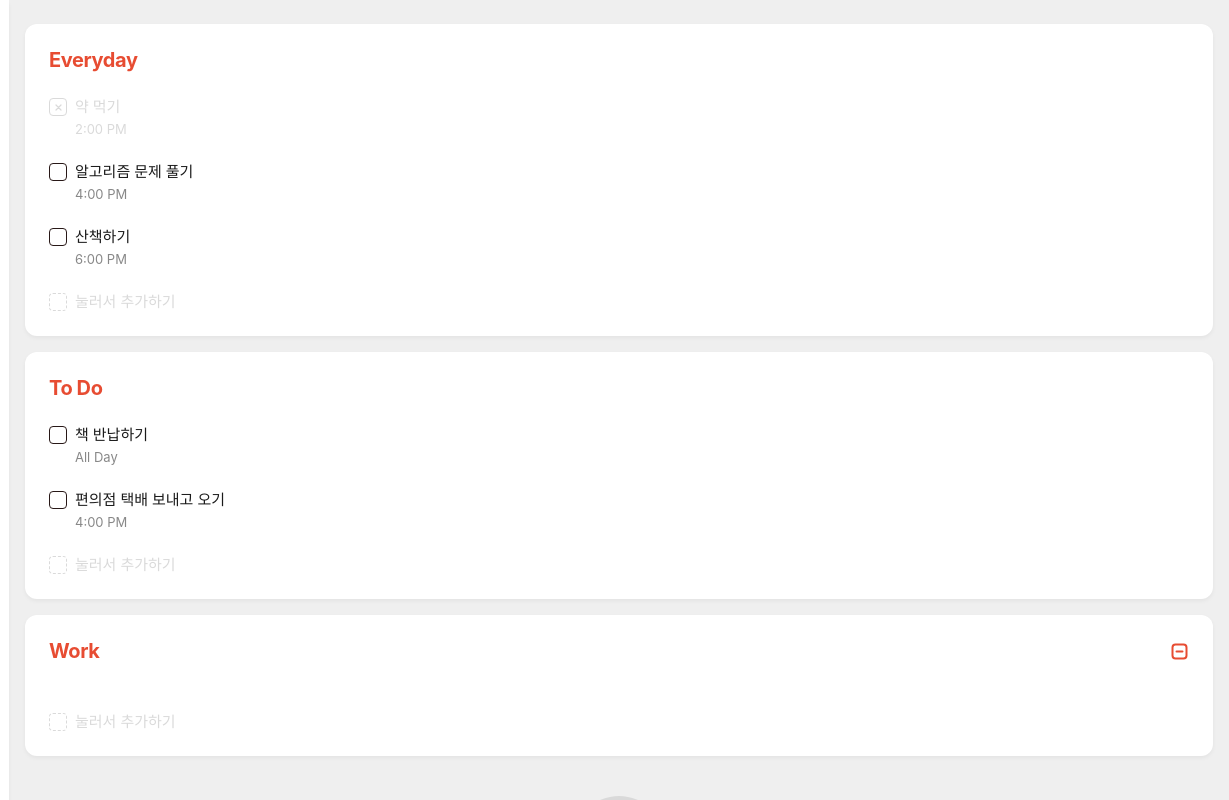
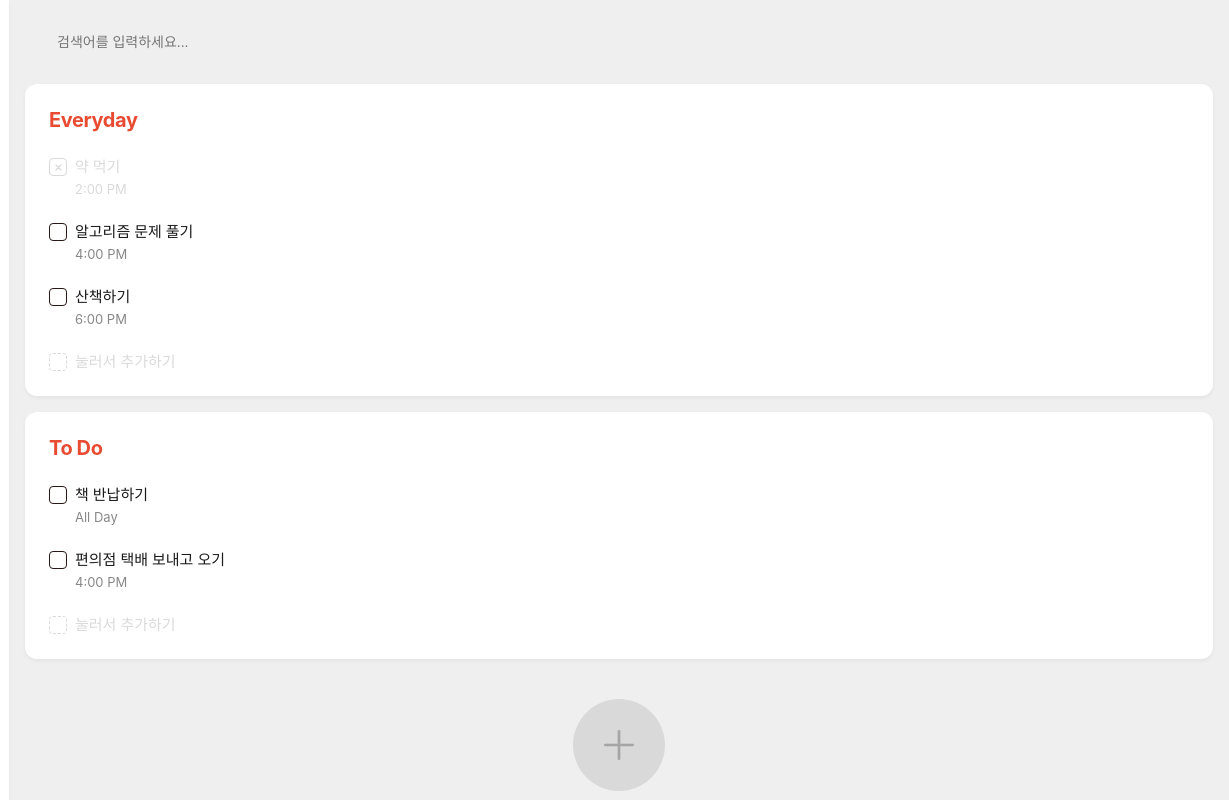
Before and after one commit to soprue/vanilla-reminder, a website built with webpack: page src/index.html in a window 1280 px wide. Shown: the full height of the page, 51-1280 px from the left. Built offline with nearby package versions, Linux system fonts and the light colour scheme.

Commit message:
feat: 실시간 검색 필터링 기능 및 Empty State UI 구현

```diff
--- a/src/features/reminder/presentation/ReminderPage.ts
+++ b/src/features/reminder/presentation/ReminderPage.ts
@@ -14,6 +14,7 @@ import plusIcon from '@assets/icons/plus.svg';
 interface ReminderState {
   addingSectionId: string | null;
   editingItemId: number | null; // 수정 중인 항목 ID
+  searchQuery: string; // 검색어 상태 추가
   showTimePopover: boolean;
   selectedTime: string;
   pickerAMPM: 'AM' | 'PM';
@@ -31,6 +32,7 @@ export default class ReminderPage extends Component<ComponentProps, ReminderStat
     this.state = {
       addingSectionId: null,
       editingItemId: null,
+      searchQuery: '',
       showTimePopover: false,
       selectedTime: 'All Day',
       pickerAMPM: 'AM',
@@ -160,6 +162,11 @@ export default class ReminderPage extends Component<ComponentProps, ReminderStat
     }
   }
 
+  handleSearch(e: Event) {
+    const target = e.target as HTMLInputElement;
+    this.setState({ searchQuery: target.value });
+  }
+
   handleLogout() {
     authStore.logout();
     this.router.navigate('/login');
@@ -170,9 +177,17 @@ export default class ReminderPage extends Component<ComponentProps, ReminderStat
   }
 
   render() {
-    const { addingSectionId, editingItemId, showTimePopover, selectedTime, pickerAMPM, pickerHour, pickerMinute } = this.state;
+    const { addingSectionId, editingItemId, searchQuery, showTimePopover, selectedTime, pickerAMPM, pickerHour, pickerMinute } = this.state;
     const { isDarkMode } = themeStore.getState();
     const { sections } = reminderStore.getState();
+
+    // 검색어에 따른 필터링 로직
+    const filteredSections = sections.map(section => ({
+      ...section,
+      items: section.items.filter(item =>
+        item.text.toLowerCase().includes(searchQuery.toLowerCase())
+      )
+    })).filter(section => section.items.length > 0 || (section.id === addingSectionId && !searchQuery));
 
     return jsx`
       <div class="app-container ${isDarkMode ? 'dark-mode' : ''}">
@@ -183,8 +198,20 @@ export default class ReminderPage extends Component<ComponentProps, ReminderStat
         })}
 
         <div class="reminder-list-wrapper">
+          <div class="search-bar-container">
+            <input
+              type="text"
+              class="search-input"
+              placeholder="검색어를 입력하세요..."
+              value="${searchQuery}"
+              oninput="${this.handleSearch.bind(this)}"
+            />
+          </div>
+
           <div class="sections-container">
-            ${sections.map((section) =>
+            ${
+              filteredSections.length > 0
+                ? filteredSections.map((section) =>
                     ReminderSection({
                       title: section.title,
                       category: section.id,
@@ -205,12 +232,22 @@ export default class ReminderPage extends Component<ComponentProps, ReminderStat
                       onAddItem: (e: KeyboardEvent) => this.handleAddReminder(e, section.id),
                       onDeleteSection: () => this.handleDeleteSection(section.id),
                     })
-            )}
+                  )
+                : jsx`
+                  <div class="empty-search-state">
+                    <p class="empty-message">"${searchQuery}"에 대한 검색 결과가 없습니다.</p>
+                  </div>
+                `
+            }
           </div>
 
+          ${
+            !searchQuery ? jsx`
               <button class="plus-btn-container" onclick="${() => reminderStore.addSection('New Section')}">
                 <img src="${plusIcon}" alt="add" />
               </button>
+            ` : ''
+          }
         </div>
       </div>
     `;
--- a/src/styles/modules/layout.css
+++ b/src/styles/modules/layout.css
@@ -43,6 +43,54 @@
   border-radius: var(--radius-sm);
 }
 
+/* Search Bar */
+.search-bar-container {
+  padding: 0 var(--spacing-md);
+  margin-bottom: var(--spacing-sm);
+}
+
+.search-input {
+  width: 100%;
+  padding: 10px 16px;
+  border-radius: var(--radius-lg);
+  border: none;
+  background-color: var(--color-gray-lighter);
+  font-size: 14px;
+  color: var(--color-black);
+  outline: none;
+  transition: all 0.2s ease;
+  box-sizing: border-box;
+}
+
+.search-input:focus {
+  background-color: var(--color-white);
+  box-shadow: 0 0 0 1.5px var(--color-primary);
+}
+
+.dark-mode .search-input {
+  background-color: rgba(255, 255, 255, 0.08);
+  color: var(--color-white);
+}
+
+.dark-mode .search-input:focus {
+  background-color: rgba(255, 255, 255, 0.12);
+}
+
+/* Empty Search State */
+.empty-search-state {
+  display: flex;
+  justify-content: center;
+  align-items: center;
+  padding: var(--spacing-2xl) 0;
+  text-align: center;
+}
+
+.empty-message {
+  color: var(--color-gray-medium);
+  font-size: 15px;
+  font-weight: 500;
+}
+
 /* Sidebar Specifics */
 .logo-img {
   width: 25px;
```
Lines whose indentation alone changed are shown as unchanged.
